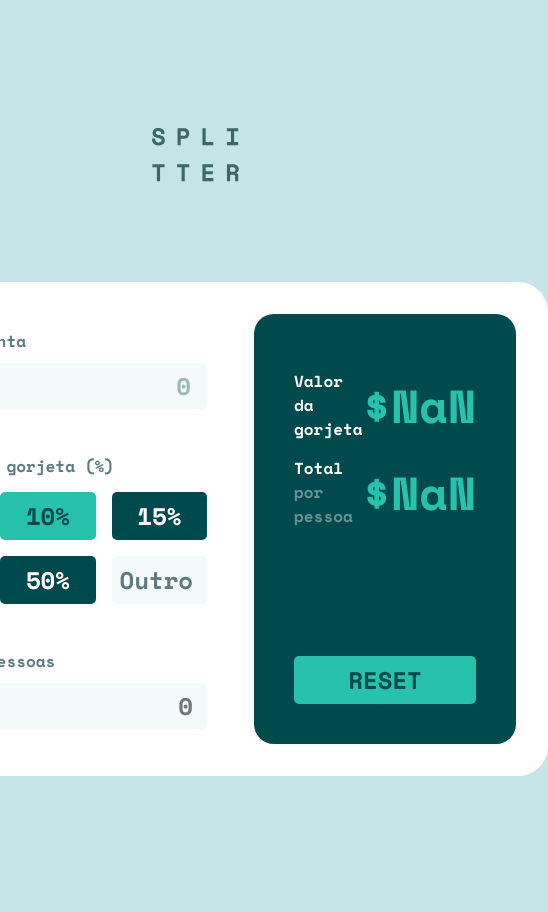
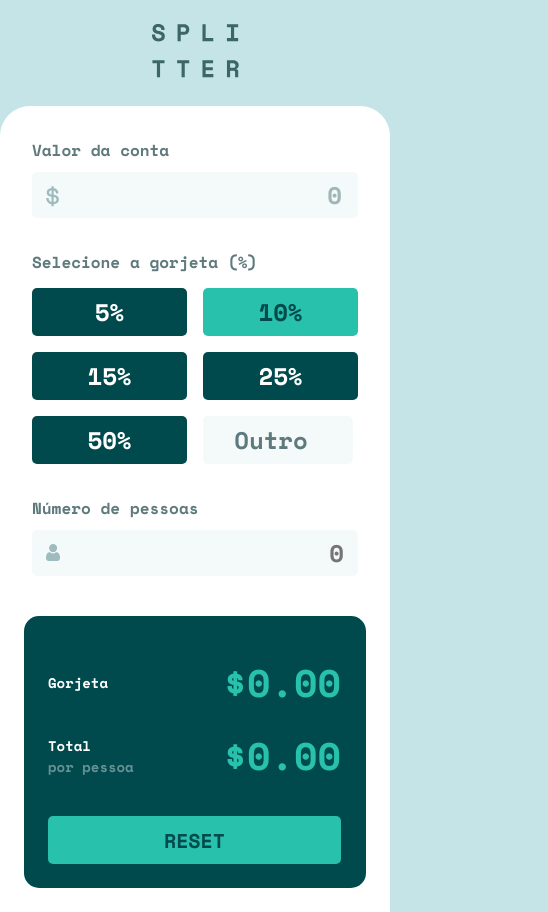
Before and after one commit to caiovncs/calculadora-gorjeta, a plain HTML site: page index.html in a window 390 px wide. Both pictures are taken after a click on the button "10%". Shown: the whole page, 548 px wide, since content can reach past the window. Before the commit the page ends 844 px from the top, so only its background shows below. Drawn offline with nearby package versions, Linux system fonts and the light colour scheme.

Commit message:
responsivo adicionado e script alterado

```diff
--- a/css/style.css
+++ b/css/style.css
@@ -24,56 +24,39 @@ input[type=number] {
   flex-direction: column;
   justify-content: center;
   align-items: center;
-  /* max-width: 1200px; */
   margin: 0 auto;
 }
 
 .logo {
-  padding-top: 8rem;
-  padding-bottom: 6rem;
+  padding-top: 5rem;
+  padding-bottom: 4rem;
 
 }
 
 .content {
-  /* max-width: 920px; */
-  /* width: 1000px; */
+  max-width: 920px;
   min-height: 480px;
   background-color: #fff;
   border-radius: 30px;
   display: flex;
   flex-direction: row;
+  padding: 32px;
 }
 
-/* @media(max-width: 950px) {
-  .content {
-    flex-direction: column;
-  }
-  .container {
-    width: 100%;
-  }
-  .result {
-    margin: 40px;
-  }
-  .percent-value {
-    grid-template-columns: 1fr 1fr;
-  }
-} */
 
 .bill {
   width: 100%;
   max-width: 430px;
   border-radius: 20px;
-  margin: 32px 16px 32px 32px;
+  padding: 15px;
   display: flex;
   flex-direction: column;
-  background-color: var(--white);
+  background-color: white;
+  justify-content: space-between;
 }
 
-.value-input {
-  padding: 15px;
-}
 
-.value-input > span {
+.value-input label {
   font: 700 16px 'Space mono';
   color: var(--g2);
   margin-bottom: 10px;
@@ -82,7 +65,6 @@ input[type=number] {
 
 .input {
   position: relative;
-  /* max-width: 500px; */
 }
 
 .input img {
@@ -112,17 +94,13 @@ input[type=number] {
 .bill-number::placeholder {
   font: 700 24px 'Space mono';
   color: #9FB7B7;
-  /* margin-right: 20px; */
 }
 
 
 /* SELECT TIP % */
 
-.select-tip {
-  padding: 30px 15px;
-}
 
-.select-tip span {
+.select-tip label {
   font: 700 16px 'Space mono';
   color: hsl(186, 14%, 43%);
   margin-bottom: 14px;
@@ -136,15 +114,11 @@ input[type=number] {
 }
 
 .percent-value button {
-  /* width: 100%; */
-  max-width: 150px;
+  width: 100%;
   height: 48px;
   background-color: hsl(183, 100%, 15%);
   font: 700 24px 'Space mono';
   color: #fff;
-  display: flex;
-  justify-content: center;
-  align-items: center;
   border-radius: 5px;
   border: none;
   cursor: pointer;
@@ -179,18 +153,14 @@ input[type=number] {
 
 .percent-value input::placeholder {
   color:hsl(186, 14%, 43%);
-  /* text-align: center; */
+  text-align: center;
   margin-left: 6px;
 }
 
 
 /* Number of People */
 
-.number-people {
-  padding: 15px;
-}
-
-.number-people span {
+.number-people label {
   font: 700 16px 'Space mono';
   color: hsl(186, 14%, 43%);
   margin-bottom: 10px;
@@ -207,7 +177,6 @@ input[type=number] {
   top: 14px;
   width: 14px;
 }
-
 
 .input-people input {
   width: 100%;
@@ -228,13 +197,11 @@ input[type=number] {
 
 .result {
   background-color: var(--g1);
-  /* width: 100%; */
   width: 416px;
-  /* max-width: 416px; */
   border-radius: 20px;
-  margin: 32px 32px 32px 16px;
+  margin-left: 15px;
   display: flex;
-  padding: 55px 40px 40px 40px;
+  padding: 42px 40px 40px 40px;
   flex-direction: column;
   justify-content: space-between;
 }
@@ -242,11 +209,12 @@ input[type=number] {
 .total, .tip-amount {
   display: flex;
   flex-direction: row;
-  /* margin-bottom: 60px;   */
 }
 
-.tip-amount {
-  margin-bottom: 15px;
+.values {
+  display: flex;
+  flex-direction: column;
+  gap: 16px;
 }
 
 .tip-amount, .total {
@@ -267,7 +235,6 @@ input[type=number] {
 
 .person-detail {
   opacity: 40%;
-  /* font-size: 14px; */
 }
 
 .reset button{
@@ -287,3 +254,64 @@ input[type=number] {
   color: var(--g1);
   transition: .3s;
 }
+
+
+.error {
+  border: 2px solid red;
+}
+
+
+
+@media(max-width: 1000px) {
+  .content {
+    flex-direction: column;
+    align-items: center;
+    padding: 24px;
+    border-radius: 30px 30px 0 0;
+    gap: 32px;
+  }
+
+  .bill {
+    padding: 8px;
+    background-color: white;
+    gap: 32px;
+  }
+
+  .result {
+    margin-left: 0px;
+    gap: 32px;
+    padding: 38px 25px 24px 24px;
+  }
+}
+
+@media(max-width:515px) {
+  .logo {
+    padding: 1.5rem 1rem;
+  }
+  .content {
+    width: 100%;
+  }
+  .percent-value {
+    grid-template-columns: 1fr 1fr;
+  }
+  .result {
+    width: 100%;
+    border-radius: 15px;
+  }
+  #amount-value, #total-value {
+    font: 700 2.4rem 'Space mono';
+  }
+  .values {
+    display: flex;
+    flex-direction: column;
+    gap: 16px;
+  }
+
+  .tip-amount span:first-child, .total span:first-child{
+    font: 700 14px 'Space mono';
+    color: var(--white);
+  }
+  .reset button{
+    font: 700 20px 'Space mono';
+  }
+}
--- a/index.html
+++ b/index.html
@@ -19,14 +19,14 @@
 
       <div class="bill">
         <div class="value-input">
-          <span>Valor da conta</span>
+          <label>Valor da conta</label>
           <div class="input">
             <img src="images/icon-dollar.svg" alt="">
             <input type="number" name='number' class='bill-number' placeholder="0">
           </div>
         </div>
         <div class="select-tip">
-          <span>Selecione a gorjeta (%)</span>
+          <label>Selecione a gorjeta (%)</label>
           <div class="percent-value">
             <button class="percents-selects" value="5">5%</button>
             <button class="percents-selects" value="10">10%</button>
@@ -38,10 +38,10 @@
 
         </div>
         <div class="number-people">
-          <span>Número de pessoas</span>
+          <label>Número de pessoas</label>
           <div class="input-people">
             <img src="images/icon-person.svg" alt="">
-            <input type="number" name='number' class='people-number' placeholder="0">
+            <input type="number" name='number' class='people-number error' placeholder="0">
           </div>
         </div>
       </div>
@@ -49,7 +49,7 @@
       <div class="result">
         <div class="values">
           <div class="tip-amount">
-            <span>Valor<br> da gorjeta</span>
+            <span>Gorjeta</span>
             <span id="amount-value">$0.00</span>
           </div>
           <div class="total">
--- a/script.js
+++ b/script.js
@@ -5,47 +5,68 @@ const amountValueInput = document.getElementById('amount-value')
 const customInput = document.querySelector('.custom')
 const newValueAmount = document.getElementById('amount-value')
 const newValueTotal = document.getElementById('total-value')
-NaN == '0'
-// const resetBtn = document.getElementById('reset')
+const resetBtn = document.getElementById('reset')
 
-// resetBtn.addEventListener('click', () => {
-//   parseFloat(billValueInput.value) == 0
-//   parseFloat(peopleNumberInput.value) == 0
-//   console.log('oi')
+billValueInput.addEventListener('input', billInput)
 
-// })
+peopleNumberInput.addEventListener('input', peopleInput)
+
+percentSelectInput.forEach(item => {
+  item.addEventListener('click', handleclick)
+})
+
+customInput.addEventListener('input', () => {
+  calcular()
+})
+
+resetBtn.addEventListener('click', reset)
+
+let billValue = 0.0
+let peopleNumber = 1
 
 
-percentSelectInput.forEach(btn => {
-  btn.addEventListener('click', (event) => {
-    percentSelectInput.forEach(removeSelect => {
-      removeSelect.classList.remove('select')
-    })
-    event.target.classList.add('select');
-    calcular();
-  })
-})
+function billInput() {
+  billValue = parseFloat(billValueInput.value)
+  calcular()
+}
 
-
-const calcular = () => {
-  const billValue = parseFloat(billValueInput.value)
-  const peopleNumber = parseFloat(peopleNumberInput.value)
-  const percentSelect = parseFloat(document.querySelector('.percent-value .select').value);
-  const totalAmount = parseFloat((billValue * (percentSelect/100))).toFixed(2)
-  const totalPerson = parseFloat((billValue + (billValue * (percentSelect/100)))/peopleNumber).toFixed(2)
-  newValueAmount.innerHTML = '$' + totalAmount
-  newValueTotal.innerHTML = '$' + totalPerson
-
+function peopleInput() {
+  peopleNumber = parseFloat(peopleNumberInput.value)
+  if (peopleNumber < 1) {
+    peopleNumber.style.border = '2px solid red'
+  }
+  calcular()
 }
 
 
+function handleclick(event) {
+  percentSelectInput.forEach(removeSelect => {
+    removeSelect.classList.remove('select')
+    customInput.value = ""
+  })
+  event.target.classList.add('select');
+  calcular()
+}
 
-customInput.addEventListener('keyup', (event) => {
-  calcular()
-})
-peopleNumberInput.addEventListener('keyup', (event) => {
-  calcular()
-})
-billValueInput.addEventListener('keyup', (event) => {
-  calcular()
-})
+
+function calcular() {
+  if (peopleNumber >= 1) {
+    let percentSelect = parseFloat(document.querySelector('.percent-value .select').value);
+    let totalAmount = parseFloat((billValue * (percentSelect/100))).toFixed(2);
+    let totalPerson = parseFloat((billValue + (billValue * (percentSelect/100)))/peopleNumber).toFixed(2);
+    newValueAmount.innerHTML = '$' + totalAmount;
+    newValueTotal.innerHTML = '$' + totalPerson;
+  }
+}
+
+
+function reset() {
+  billValueInput.value = ''
+  peopleNumberInput.value = ''
+  newValueAmount.innerHTML = '$0.00';
+  newValueTotal.innerHTML = '$0.00';
+  customInput.value = ''
+  percentSelectInput.forEach(item => {
+    item.classList.remove('select')
+  })
+}
```
